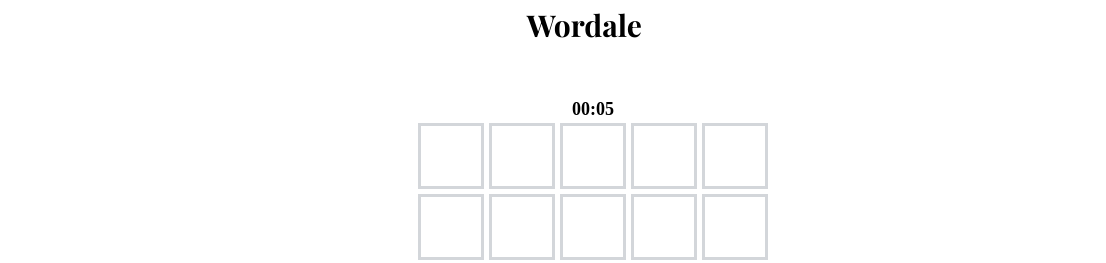
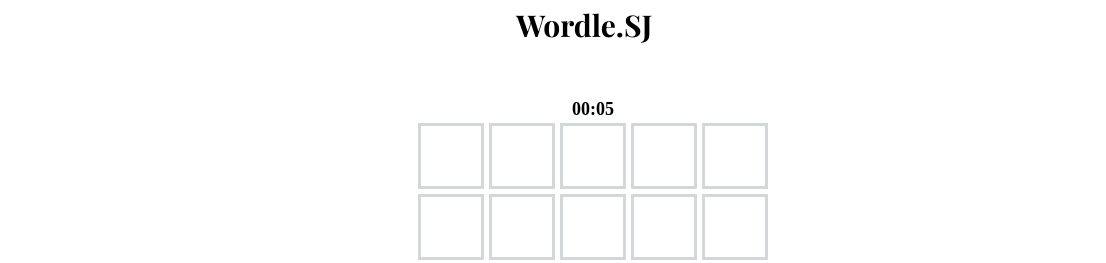
Before and after one commit to suj2n/practice, a plain HTML site: page index.html in a window 1280 px wide. Shown: the top 263 px of the page, 47-1153 px from the left. Drawn offline with nearby package versions, Linux system fonts and the light colour scheme.

Commit message:
Update index.html

```diff
--- a/index.html
+++ b/index.html
@@ -4,7 +4,7 @@
     <meta charset="UTF-8" />
     <meta http-equiv="X-UA-Compatible" content="IE=edge" />
     <meta name="viewport" content="width=device-width, initial-scale=1.0" />
-    <title>Easy Wordle</title>
+    <title>Wordle</title>
     <link rel="preconnect" href="https://fonts.googleapis.com" />
     <link rel="preconnect" href="https://fonts.gstatic.com" crossorigin />
     <link
@@ -33,7 +33,7 @@
           </svg>
         </div>
       </div>
-      <div class="header-title">Wordale</div>
+      <div class="header-title">Wordle.SJ</div>
       <div class="header-column">
         <div class="header-icon">
           <svg
```
